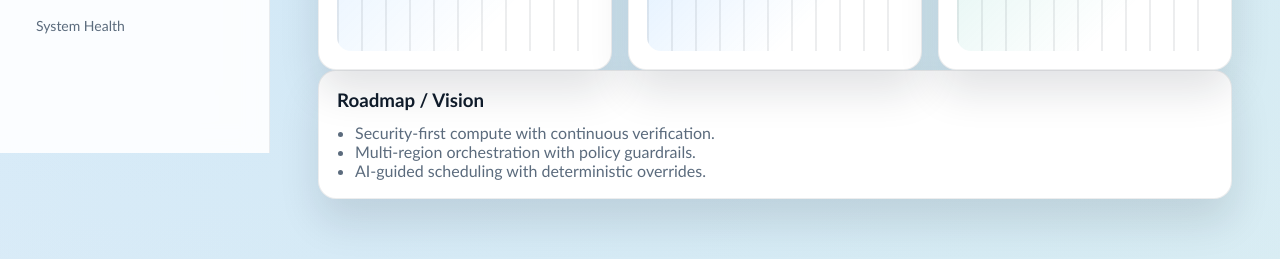
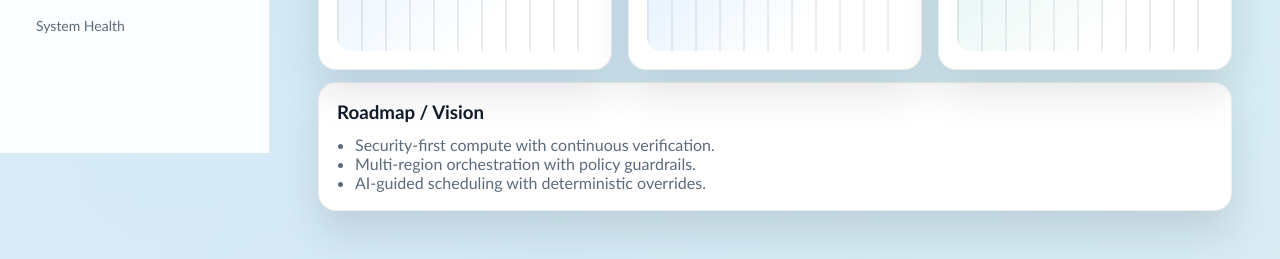
Before and after one commit to dkbru1-max/newral, a React (Vite) app in the folder frontend/: page / in a window 1280 px wide. Shown: the part 647-906 px from the top of the page. Built offline with nearby package versions, Linux system fonts and the light colour scheme; no server answers.

Commit message:
Adjust dashboard vision spacing

```diff
--- a/frontend/src/styles.css
+++ b/frontend/src/styles.css
@@ -407,6 +407,10 @@ h3 {
   margin: 12px 0 0;
   padding-left: 18px;
   color: var(--muted);
+}
+
+.vision-card {
+  margin-top: 12px;
 }
 
 .card-grid {
```
